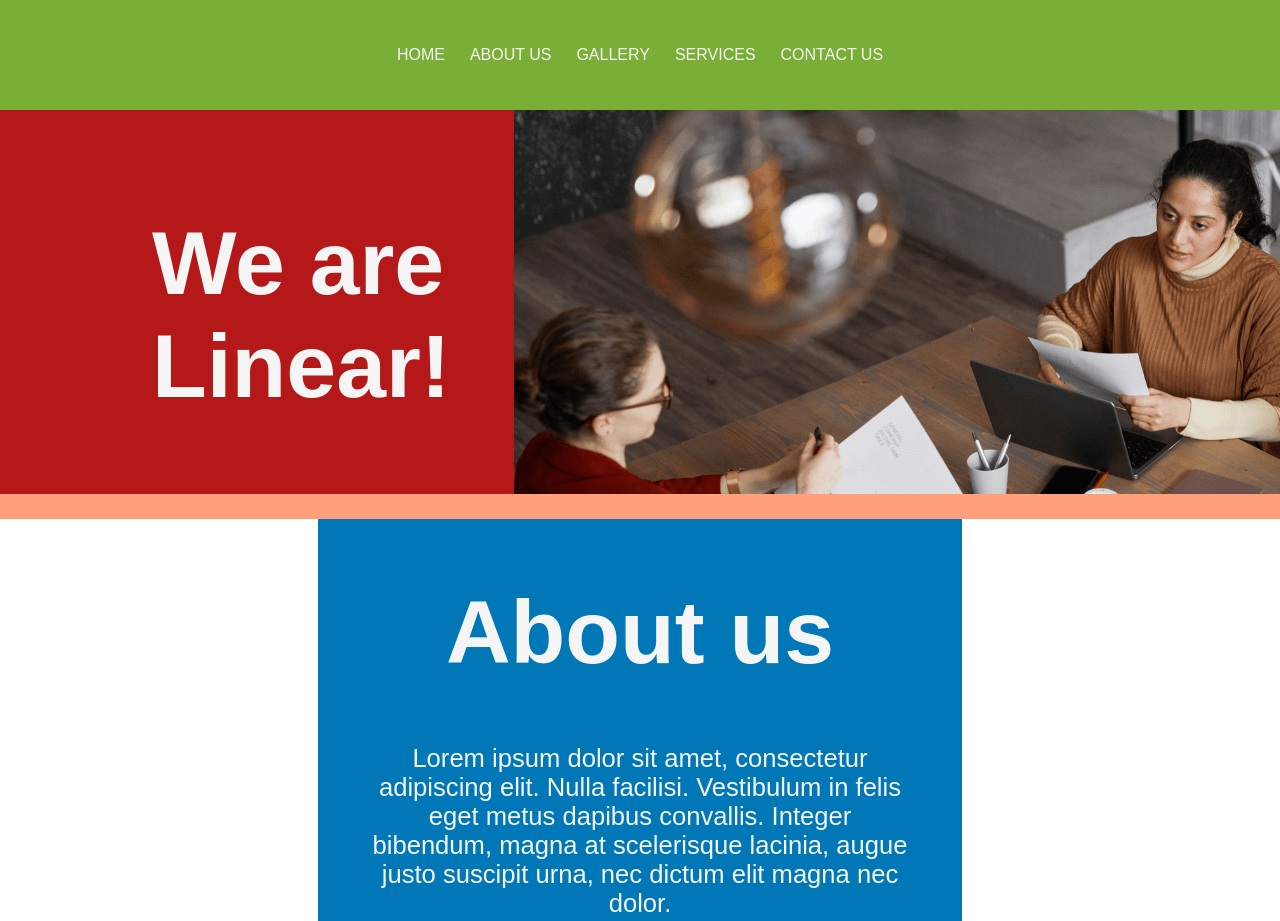
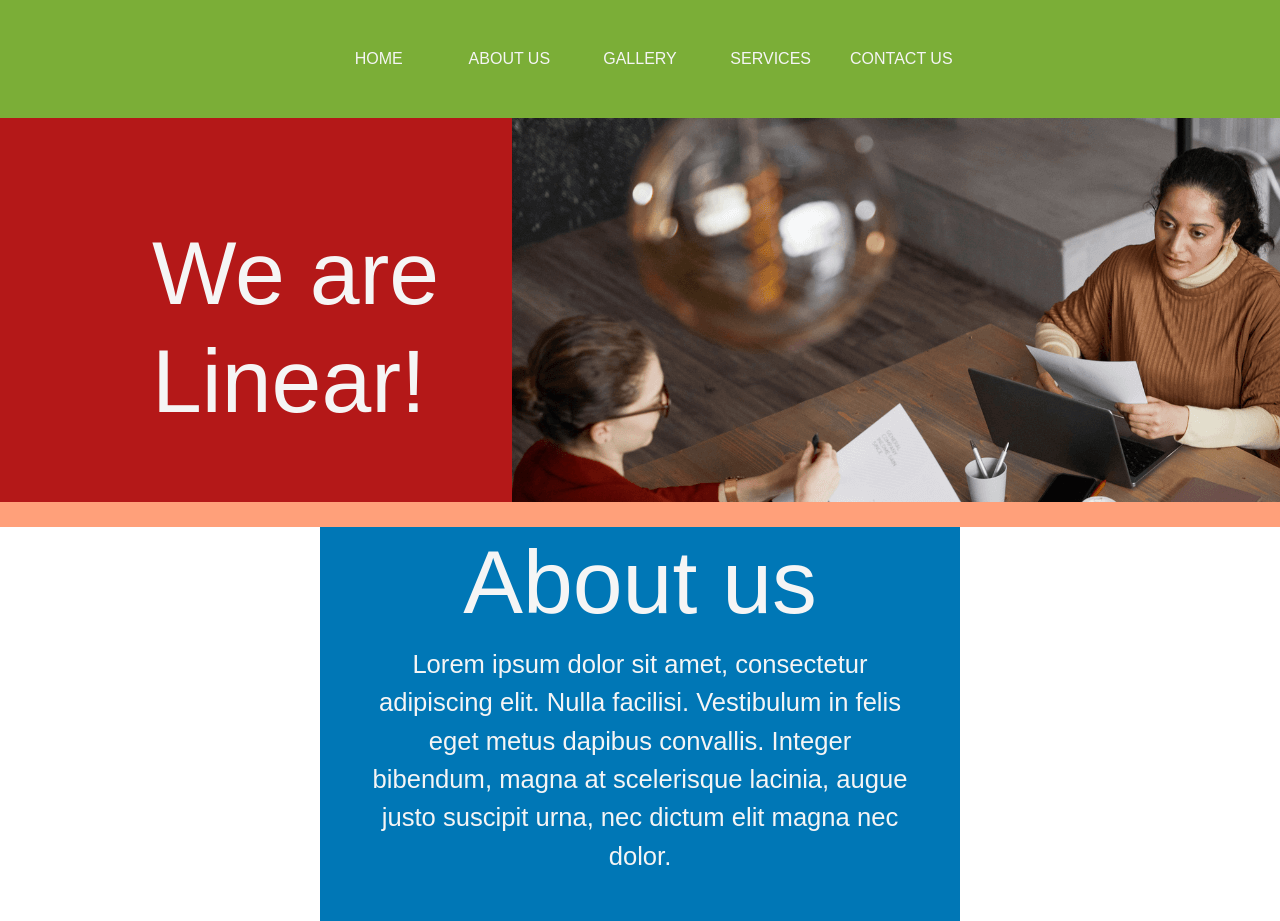
Before and after one commit to Desmond823/travel-website, a plain HTML site: page pages/about.html in a window 1280 px wide. Shown: the top 921 px of the page. Drawn offline with nearby package versions, Linux system fonts and the light colour scheme.

Commit message:
header oten nako naa sa about html

```diff
--- a/pages/about.html
+++ b/pages/about.html
@@ -3,27 +3,50 @@
 
 <head>
     <title>Linear!</title>
+    <meta charset="utf-8">
+    <meta name="viewport" content="width=device-width, intial-scale=1">
     <link rel="stylesheet" href="../css/style.css">
+    <link href="https://cdn.jsdelivr.net/npm/bootstrap@5.3.3/dist/css/bootstrap.min.css" rel="stylesheet" integrity="sha384-QWTKZyjpPEjISv5WaRU9OFeRpok6YctnYmDr5pNlyT2bRjXh0JMhjY6hW+ALEwIH" crossorigin="anonymous">
 </head>
 
 <body class="style">
-    <nav class="header">
-        <div class="header-button1">
-            <a href="index.html" style="text-decoration: none; color: whitesmoke;">HOME</a>
-        </div>
-        <div class="header-button2">
-            <a href="about.html" style="text-decoration: none; color: whitesmoke;">ABOUT US</a>
-        </div>
-        <div class="header-button3">
-            <a href="gallery.html" style="text-decoration: none; color: whitesmoke;">GALLERY</a>
-        </div>
-        <div class="header-button4">
-            <a href="#" style="text-decoration: none; color: whitesmoke;">SERVICES</a>
-        </div>
-        <div class="header-button5">
-            <a href="contact.html" style="text-decoration: none; color: whitesmoke;">CONTACT US</a>
-        </div>
-    </nav>
+    <style>
+        .headbody{
+            height: 7.4rem;
+            background-color: #7bae37;
+            display: flex;
+            justify-content: center;
+            align-items: center;
+        }
+        .headbutt{
+            display: flex;
+            height: 100%;
+            width: 49rem;
+            justify-content: center;
+            align-items: center;
+        }
+        .headbutt a{
+            display: flex;
+            height: 100%;
+            align-items: center;
+            font-size: 100%;
+            justify-content: center;
+        }
+        .headbutt a:hover{
+            transition: background-color 0.3s ease;
+            background-color: #527524;
+        }
+    </style>
+
+    <div class="col-12 headbody">
+        <nav class="row headbutt">
+            <a class="col-md-2" href="index.html" style="text-decoration: none; color: whitesmoke;">HOME</a>
+            <a class="col-md-2" href="about.html" style="text-decoration: none; color: whitesmoke;">ABOUT US</a>
+            <a class="col-md-2" href="gallery.html" style="text-decoration: none; color: whitesmoke;">GALLERY</a>
+            <a class="col-md-2" href="#" style="text-decoration: none; color: whitesmoke;">SERVICES</a>
+            <a class="col-md-2" href="contact.html" style="text-decoration: none; color: whitesmoke;">CONTACT US</a>
+        </nav>
+    </div>
 
     <div class="title-about">
         <div class="about-caption">
@@ -77,7 +100,7 @@
         <p style="text-align: center;">&copy; 2025 LINEAR. All rights reserved.</p>
     </div>
 
-
+    <script src="https://cdn.jsdelivr.net/npm/bootstrap@5.3.3/dist/js/bootstrap.bundle.min.js" integrity="sha384-YvpcrYf0tY3lHB60NNkmXc5s9fDVZLESaAA55NDzOxhy9GkcIdslK1eN7N6jIeHz" crossorigin="anonymous"></script>
 </body>
 
 
```
